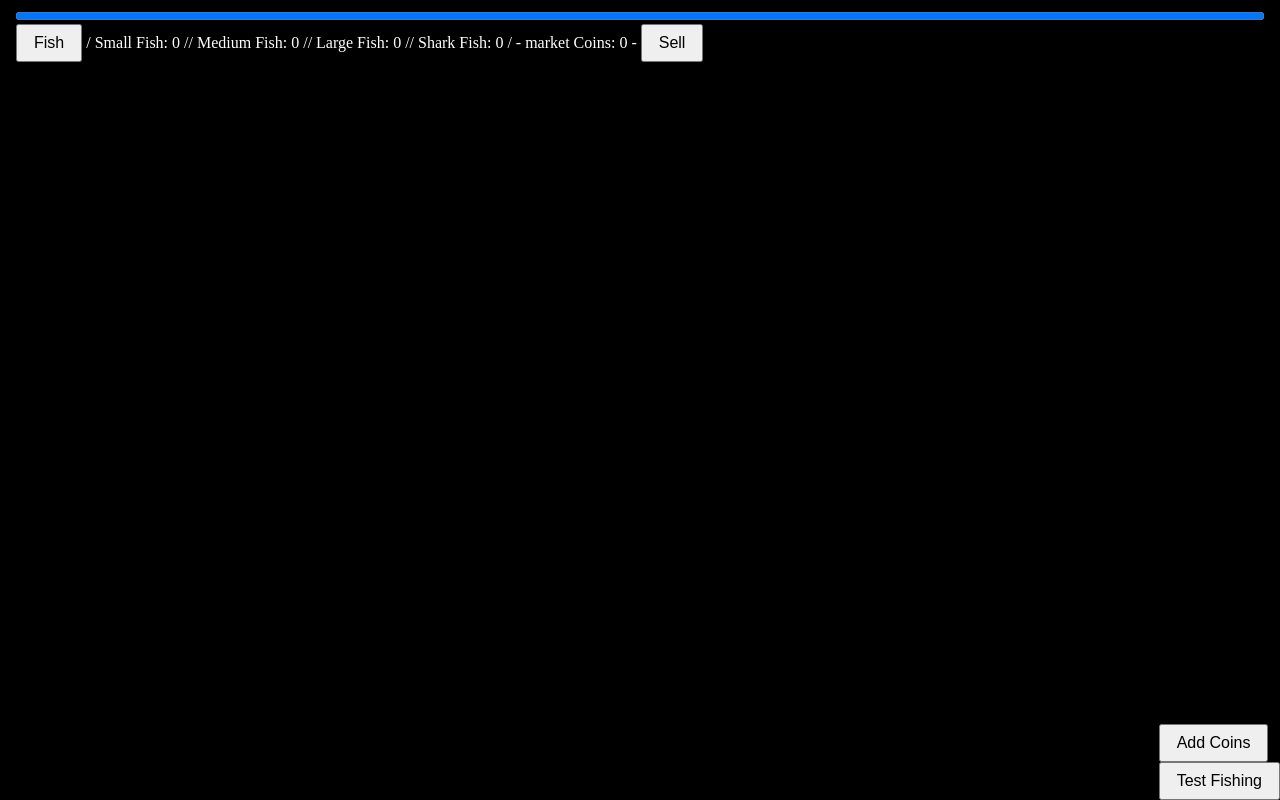
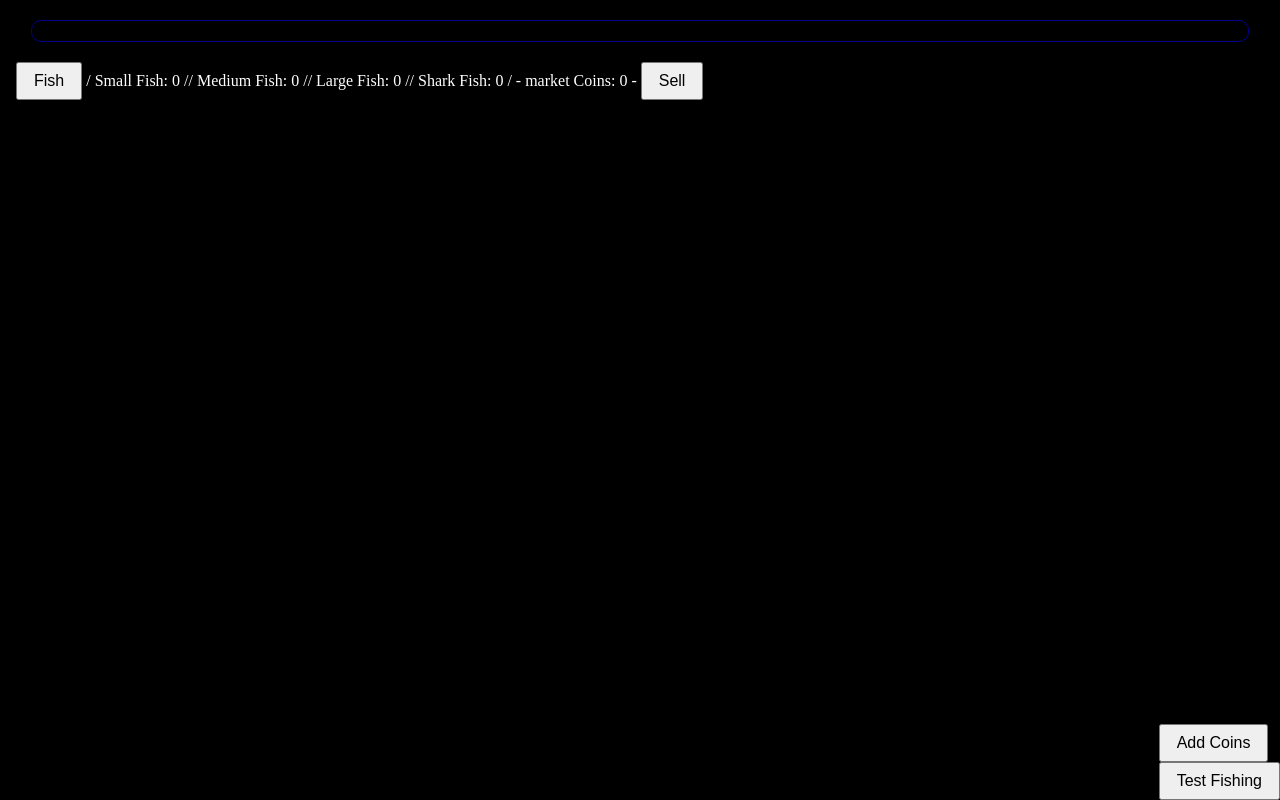
Before and after one commit to HenrijsT/FishCrimental, a SvelteKit app: page /test in a window 1280 px wide. Built offline with nearby package versions, Linux system fonts and the light colour scheme.

Commit message:
Add new progressbar

```diff
--- /dev/null
+++ b/src/lib/components/ProgressBars.svelte
@@ -0,0 +1,32 @@
+<script lang="ts">
+import { progressBar } from '$lib/functions_generic.js';
+
+</script>
+
+<!--	New progress bar-->
+
+<div class="outer">
+	<div class="inner" style="width: {$progressBar}%"></div>
+</div>
+
+<style>
+    .inner, .outer{
+        width: 40px;
+        height: 20px;
+        border-radius: 10px;
+    }
+    /* Customize outer bar*/
+    .outer {
+        width: 95vw;
+        margin: 20px auto;
+        background-color: transparent;
+        border: 1px solid darkblue;
+    }
+
+    /* Customize inner bar*/
+    .inner {
+        width: 0;
+				max-width: 90vw;
+        background-color: cyan;
+    }
+</style>
--- a/src/lib/functions_generic.ts
+++ b/src/lib/functions_generic.ts
@@ -7,7 +7,7 @@ import { FishingSources } from '$lib/fishing_sources';
 import { RandomIndex } from './random_picker';
 import type { Fish } from '$lib/fishes/fish';
 
-export const progressBar = tweened(1000, {
+export const progressBar = tweened(0, {
 	duration: 5000,
 	easing: linear
 });
@@ -15,10 +15,10 @@ let timer: number;
 
 export const handleMouseDown = () => {
 	progressBar.set(0, { duration: 0 });
-	progressBar.set(1000);
+	progressBar.set(100);
 	timer = setInterval(() => {
 		progressBar.set(0, { duration: 0 });
-		progressBar.set(1000);
+		progressBar.set(100);
 		fishAction(FishingSources.Ocean);
 	}, 5000);
 };
--- a/src/routes/test/+page.svelte
+++ b/src/routes/test/+page.svelte
@@ -1,17 +1,21 @@
 <script lang="ts">
 	import FishCount from '$lib/components/FishCount.svelte';
 	import { FishType, fishTypeCurrentCount } from '$lib/fish_types';
-	import { fishAction, handleMouseDown, handleMouseUp, progressBar } from '$lib/functions_generic';
+	import { fishAction, handleMouseDown, handleMouseUp } from '$lib/functions_generic';
 	import { marketCoinCount, sellFish } from '$lib/market_coins';
 	import '$lib/random_picker';
 	import '$lib/fishes';
 	import { FishingSources } from '$lib/fishing_sources';
+	import ProgressBars from '$lib/components/ProgressBars.svelte';
 
 	const pondSource = FishingSources.Pond;
 </script>
 
 <body>
-	<progress value={$progressBar} max="1000" />
+
+<!--	<progress value={$progressBar} max="100" />-->
+
+<ProgressBars />
 
 	<button
 		on:mousedown={handleMouseDown}
```
